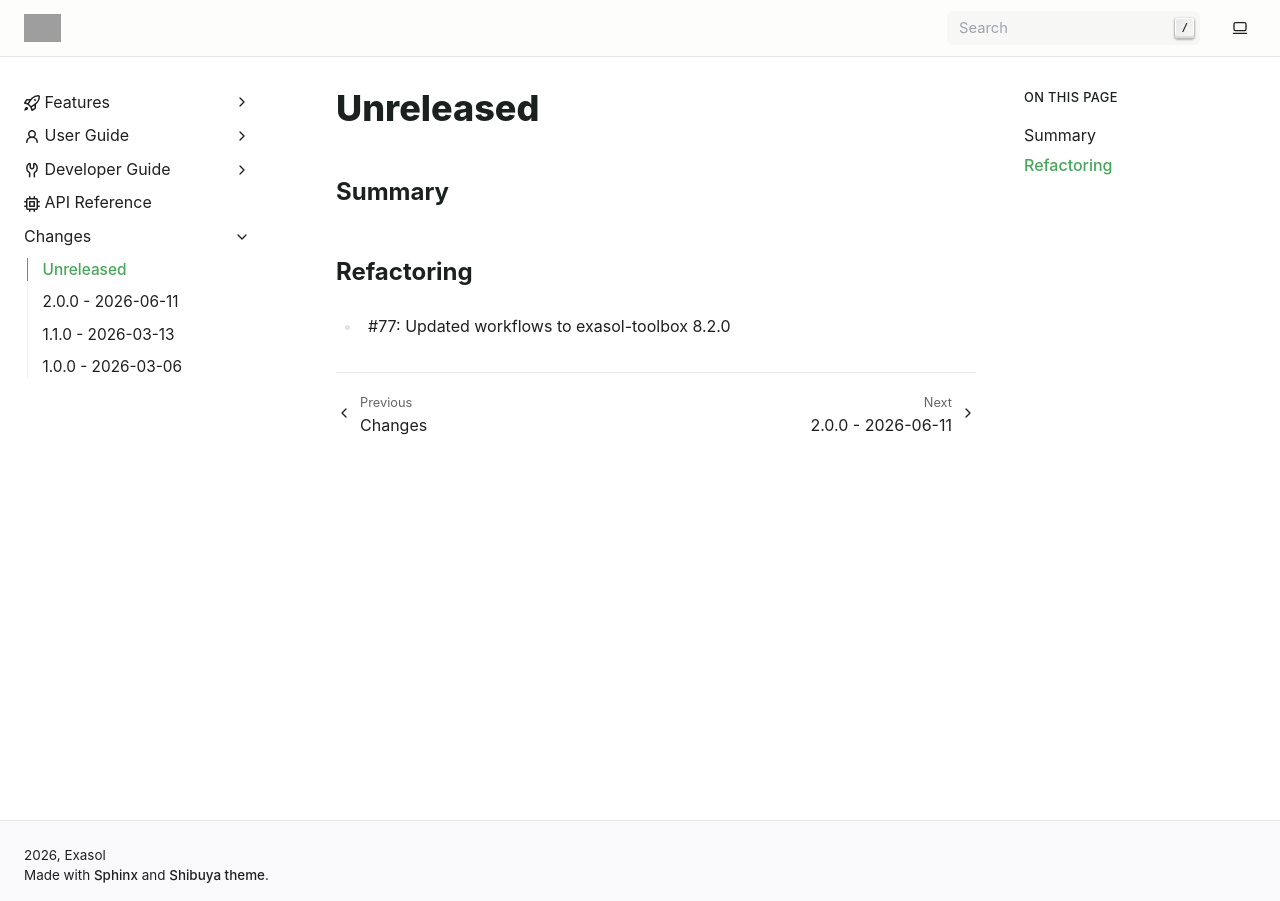
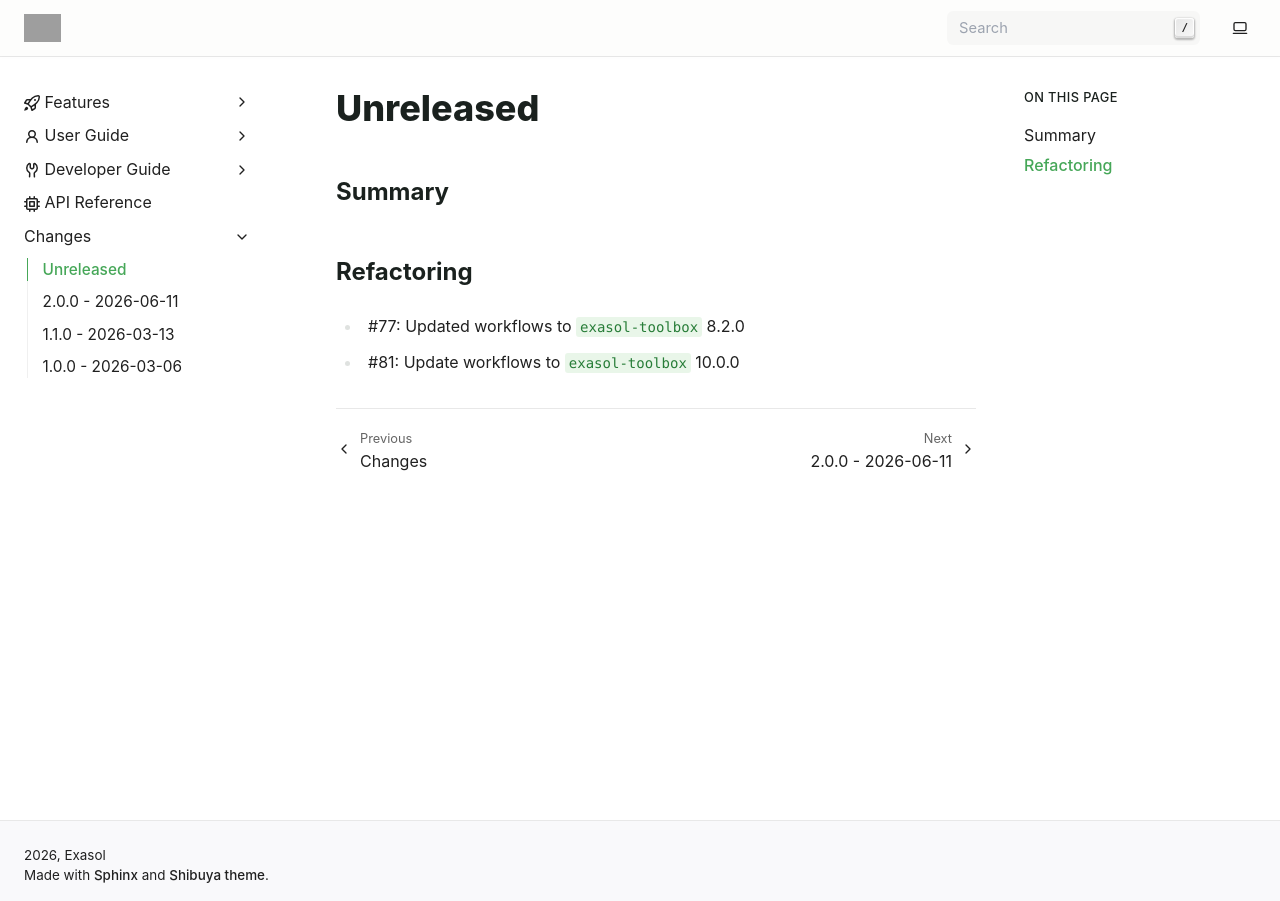
Before and after one commit to exasol/mlflow-plugin, a Sphinx documentation site: the page built from doc/changes/unreleased.md, in a window 1280 px wide. Built offline with Sphinx 7.4.7, drawn with Linux system fonts in a browser that asks for light colours; pages that are not in the unit, such as notebooks, are missing from menus; grey boxes are pictures that could not be loaded.

Commit message:
Add changelog entry

```diff
--- a/doc/changes/unreleased.md
+++ b/doc/changes/unreleased.md
@@ -4,4 +4,5 @@
 
 ## Refactoring
 
-* #77: Updated workflows to exasol-toolbox 8.2.0
+* #77: Updated workflows to `exasol-toolbox` 8.2.0
+* #81: Update workflows to `exasol-toolbox` 10.0.0
```
